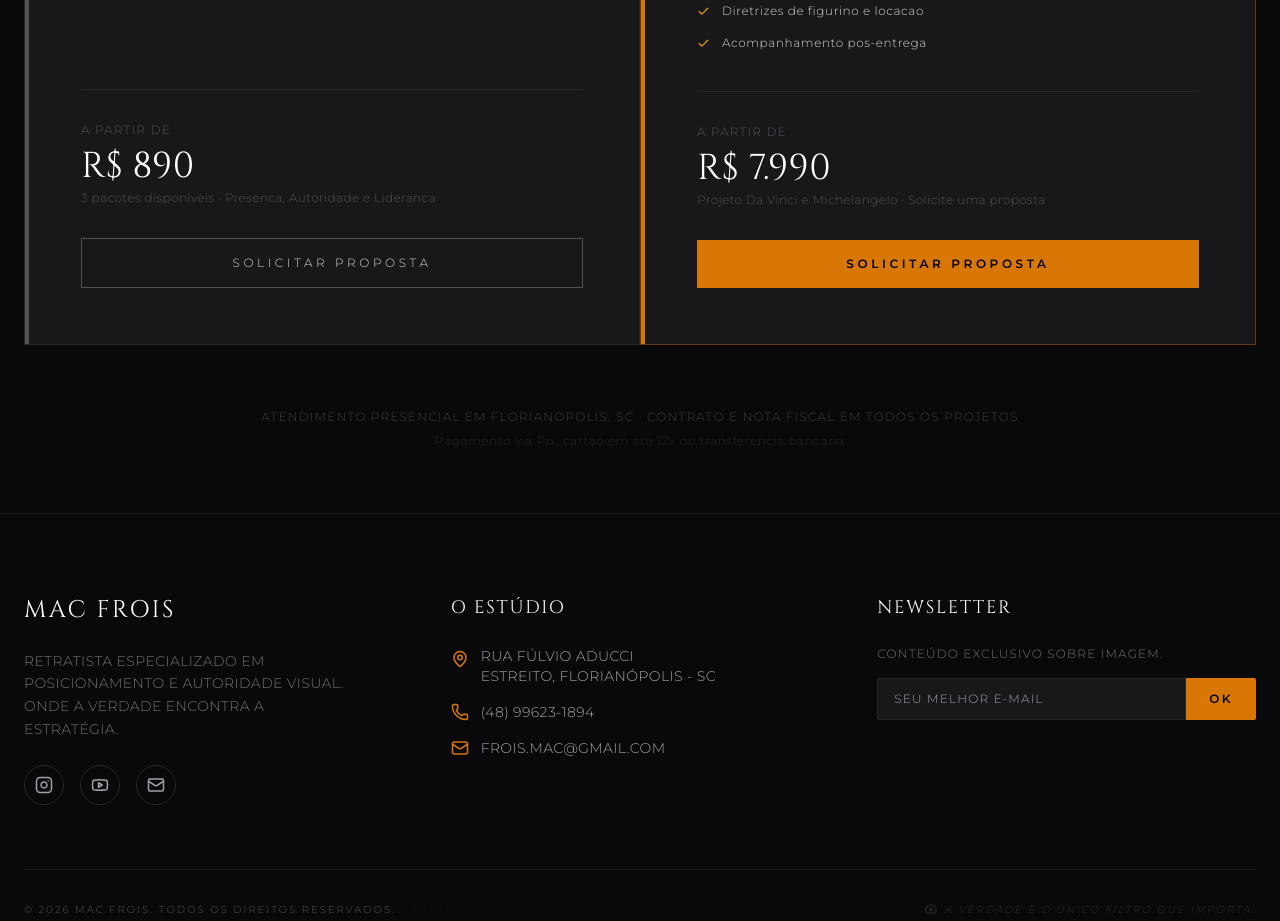
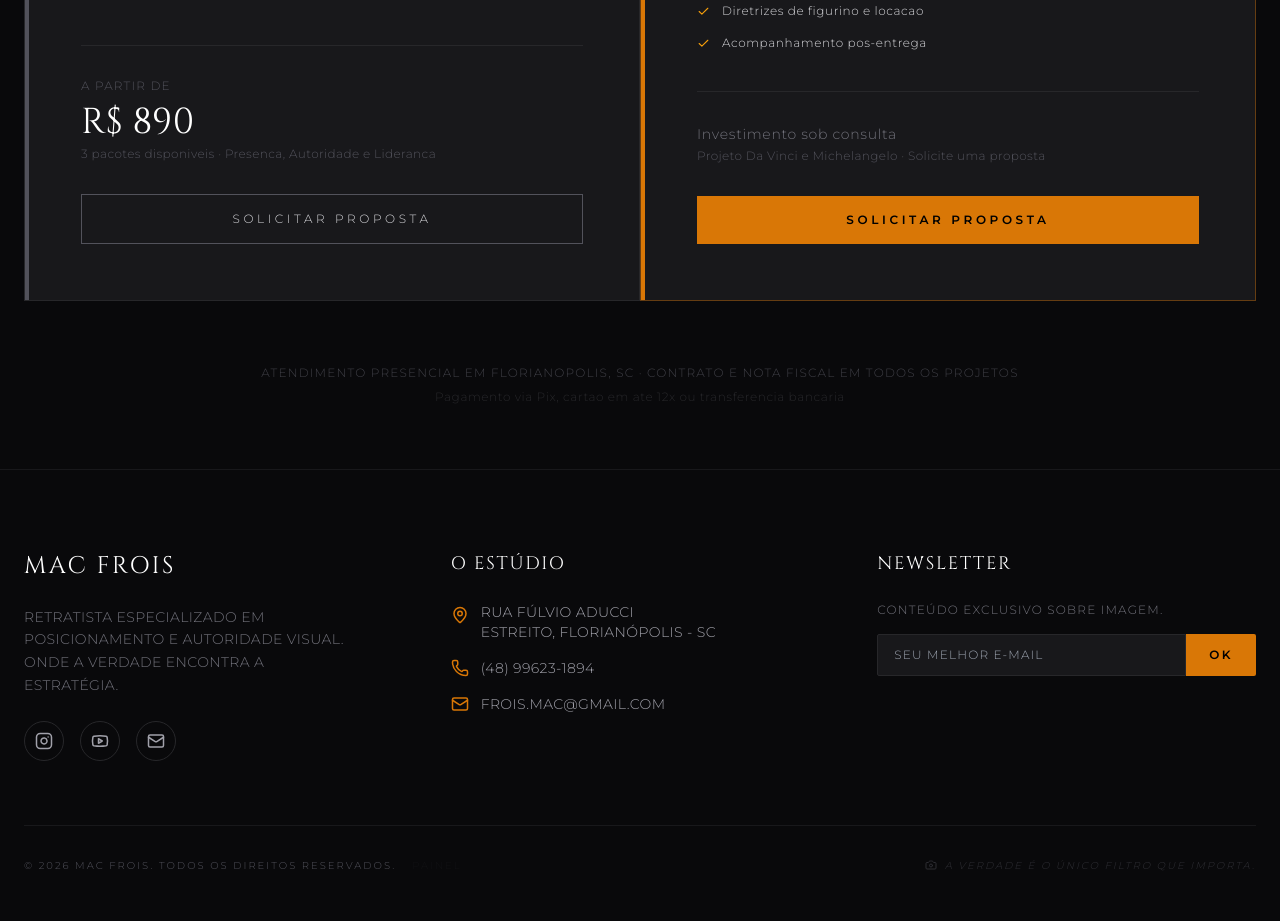
Before and after one commit to frois1982/MEU-SITE-MAC-FROIS-RETRATOS, a React (Vite) app: page /servicos in a window 1280 px wide. Shown: the part 860-1781 px from the top of the page. Built offline with nearby package versions, Linux system fonts and the light colour scheme.

Commit message:
Servicos: remove valor do projeto estrategico de imagem
Updated pricing information to indicate investment is upon request.

```diff
--- a/pages/ServicesAndProducts.tsx
+++ b/pages/ServicesAndProducts.tsx
@@ -113,8 +113,7 @@ export const Services: React.FC = () => {
           </ul>
 
           <div className="border-t border-zinc-800 pt-8">
-            <p className="text-zinc-600 text-xs tracking-widest uppercase mb-2">A partir de</p>
-            <p className="text-white text-4xl font-serif mb-1">R$ 7.990</p>
+            <p className="text-zinc-500 text-sm tracking-wider mb-1">Investimento sob consulta</p>
             <p className="text-zinc-600 text-xs mb-8">Projeto Da Vinci e Michelangelo · Solicite uma proposta</p>
             <a
               href={getWhatsappLink('Projetos Estrategicos de Imagem')}
```
